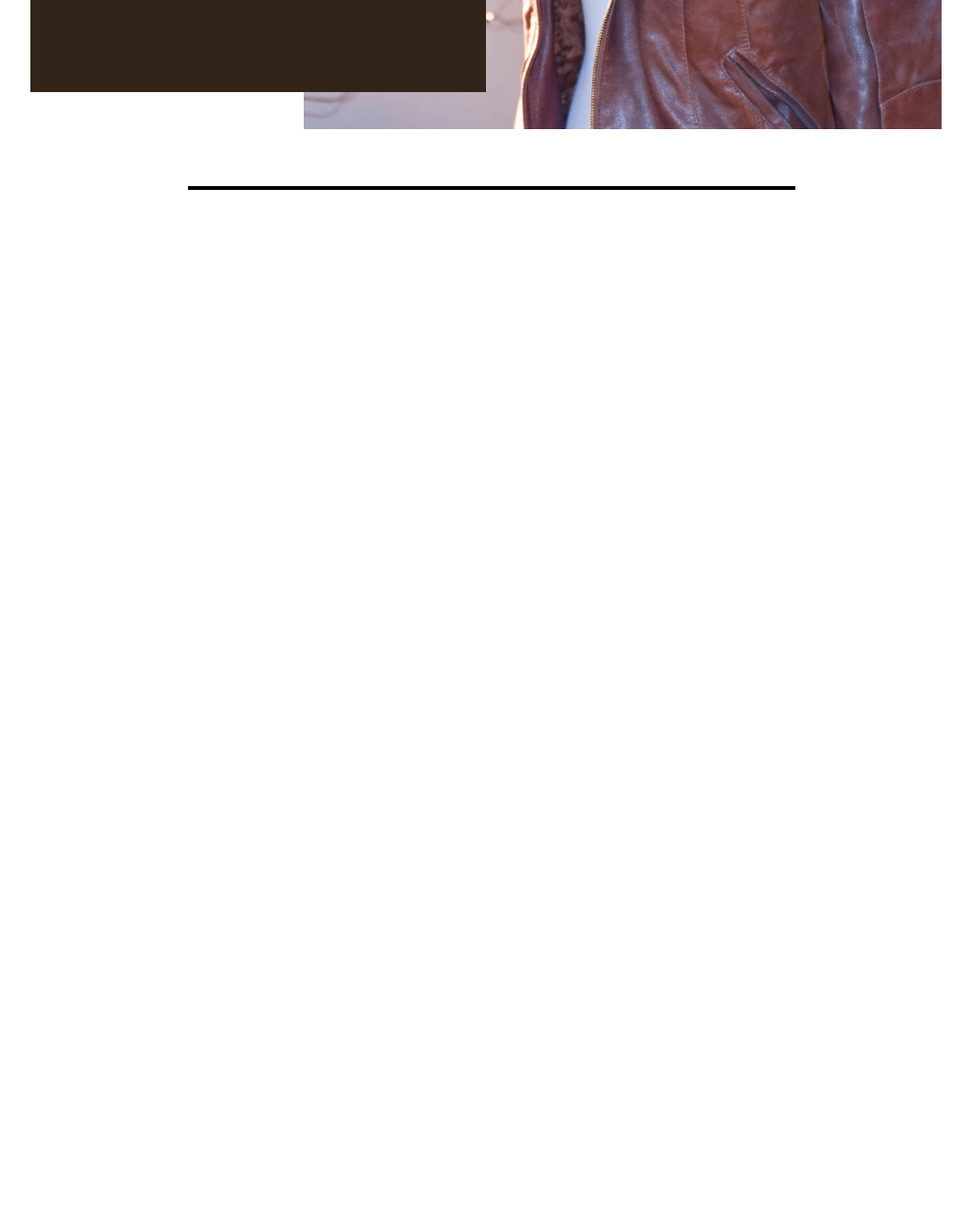
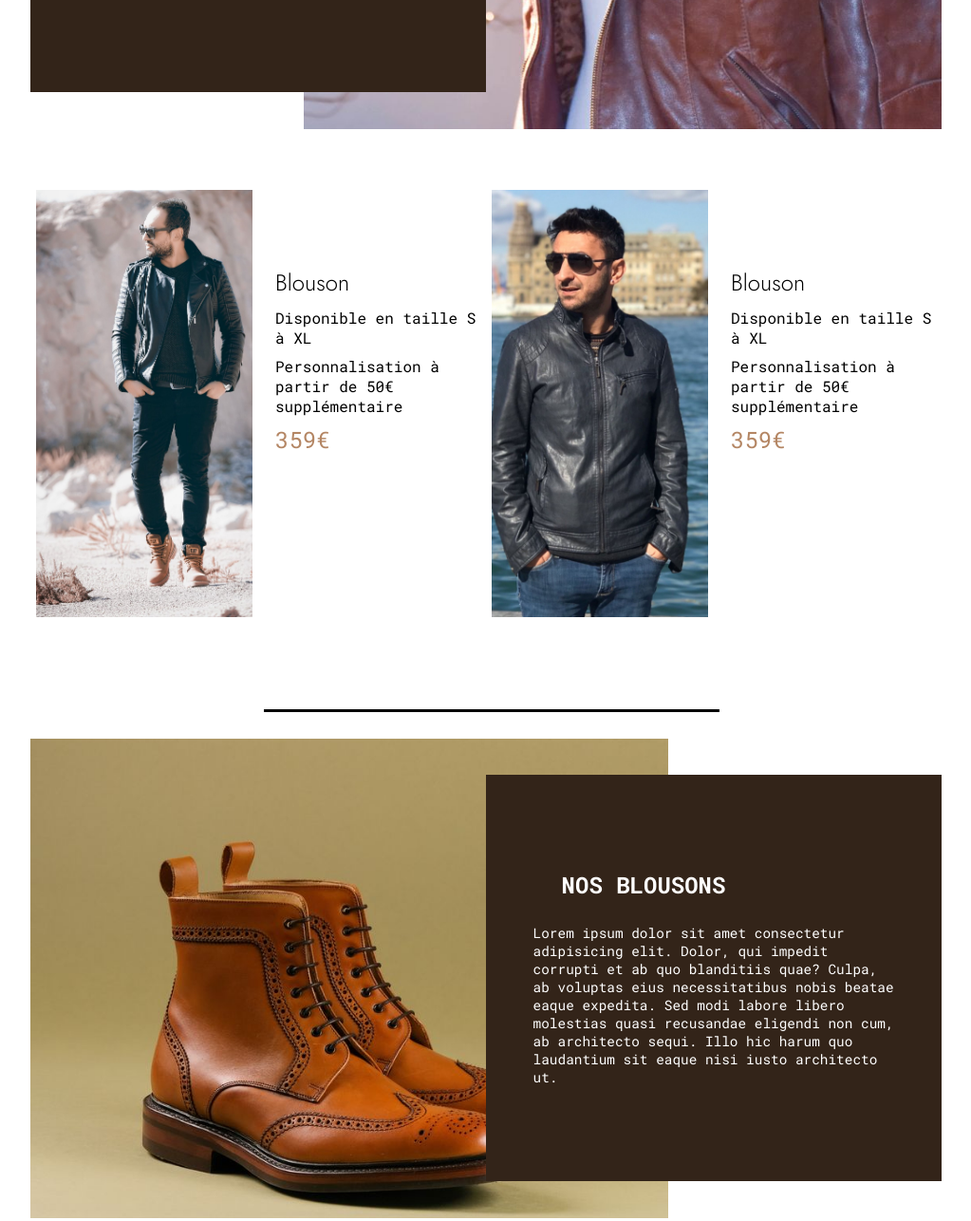
Before and after one commit to ArnaudDefrancq/maroquinerie-project, a website: page html/produit.html in a window 1280 px wide. Shown: the part 966-2252 px from the top of the page at 95% size, without its empty margins (122-1145 px from the left). Before the commit the page ends 1230 px from the top, so only its background shows below. Drawn offline with Linux system fonts and the light colour scheme.

Commit message:
ajout des derniers produits sur la page

```diff
--- a/html/produit.html
+++ b/html/produit.html
@@ -48,9 +48,60 @@
                     quo laudantium sit eaque nisi iusto architecto ut.</p>
             </div>
         </section>
-        <section-2 class="section-2">
+        <section class="section-2 section position">
+            <div class="section-2_container">
+                <div class="section-2_container_img-i1"></div>
+                <div class="section-2_container_produit">
+                    <h2 class="section-2_container_produit_title">Blouson</h2>
+                    <p class="section-2_container_produit_about">Disponible en taille S à XL</p>
+                    <p class="section-2_container_produit_about">Personnalisation à partir de 50€ supplémentaire</p>
+                    <p class="section-2_container_produit_price">359€</p>
+                </div>
+            </div>
+            <div class="section-2_container">
+                <div class="section-2_container_img-i2"></div>
+                <div class="section-2_container_produit">
+                    <h2 class="section-2_container_produit_title">Blouson</h2>
+                    <p class="section-2_container_produit_about">Disponible en taille S à XL</p>
+                    <p class="section-2_container_produit_about">Personnalisation à partir de 50€ supplémentaire</p>
+                    <p class="section-2_container_produit_price">359€</p>
+                </div>
+            </div>
+        </section>
+        <section class="section-3 section">
+            <div class="section-3_container">
 
-        </section-2>
+                <h2 class="section-3_container_title">nos blousons</h2>
+                <p class="section-3_container_text">Lorem ipsum dolor sit amet consectetur adipisicing elit. Dolor, qui
+                    impedit
+                    corrupti et ab quo blanditiis quae? Culpa, ab voluptas eius necessitatibus nobis beatae eaque
+                    expedita.
+                    Sed modi labore libero molestias quasi recusandae eligendi non cum, ab architecto sequi. Illo hic
+                    harum
+                    quo laudantium sit eaque nisi iusto architecto ut.</p>
+            </div>
+        </section>
+        <section class="section-2 section">
+            <div class="section-2_container">
+
+                <div class="section-2_container_img-b1"></div>
+                <div class="section-2_container_produit">
+                    <h2 class="section-2_container_produit_title">Bottes femmes</h2>
+                    <p class="section-2_container_produit_about">Disponible en taille 36 à 42</p>
+                    <p class="section-2_container_produit_about">Personnalisation à partir de 30€ supplémentaire</p>
+                    <p class="section-2_container_produit_price">199€</p>
+                </div>
+            </div>
+            <div class="section-2_container space">
+                <div class="section-2_container_img-b2"></div>
+                <div class="section-2_container_produit">
+                    <h2 class="section-2_container_produit_title">Bottes hommes</h2>
+                    <p class="section-2_container_produit_about">Disponible en taille 39 à 45</p>
+                    <p class="section-2_container_produit_about">Personnalisation à partir de 30€ supplémentaire</p>
+                    <p class="section-2_container_produit_price">159€</p>
+                </div>
+            </div>
+        </section>
     </main>
 
 </body>
--- a/style/scss/layout/produit/_section-2.scss
+++ b/style/scss/layout/produit/_section-2.scss
@@ -1,25 +1,36 @@
 .section-2 {
     display: flex;
-    margin: 5% auto;
-    position: relative;
-        &::after {
-            content: "";
-            position: absolute;
-            height: 4px;
-            width: 50%;
-            background: black;
-            bottom: 0;
-            left: 25%;
-        }
+    justify-content: space-between;
+    margin: 5% auto 10%;
         &_container {
             display: flex;
-                &_img {
-                    width: 40%;
-                    height: 80%;
+            height: 450px;
+            width: 650px;
+
+                &_img-i1 {
+                    background: url(../../../../images/produit/produit-1.jpg) center/cover;
+                    height: 100%;
+                    width: 100%;
+                }
+                &_img-i2 {
+                    background: url(../../../../images/produit/produit-2.jpg) center/cover;
+                    height: 100%;
+                    width: 100%;
+                }
+                &_img-b1 {
+                    background: url(../../../../images/produit/boots-1.jpg) center/cover;
+                    height: 100%;
+                    width: 100%;
+                }
+                &_img-b2 {
+                    background: url(../../../../images/produit/boots-2.jpg) center/cover;
+                    height: 100%;
+                    width: 100%;
                 }
                 &_produit {
                     height: 80%;
-                    margin-left: 2%;
+                    width: 100%;
+                    margin-left: 5%;
                     display: flex;
                     flex-direction: column;
                     justify-content: center;
@@ -38,3 +49,16 @@
                 }
         }
 }
+
+.position {
+    position: relative;
+    &::after {
+        content: "";
+        position: absolute;
+        height: 3px;
+        width: 50%;
+        background: black;
+        bottom: -100px;
+        left: 25%;
+    }
+}
--- /dev/null
+++ b/style/scss/layout/produit/_section-3.scss
@@ -0,0 +1,20 @@
+.section-3 {
+    color: white;
+    margin-left: 12%;
+    position: relative;
+    display: flex;
+    justify-content: flex-end;
+    margin-top: 3%;
+    &::after {
+        @include items;
+        background: url(../../../../images/accueil/item-2.jpg) center/cover;
+        height: 100%;
+        width: 70%;
+        top: 0;
+        left: 0;
+    }
+        &_container {
+            @include boxItems;
+            margin:4% 0;
+            }
+}
--- a/style/scss/produit.scss
+++ b/style/scss/produit.scss
@@ -5,3 +5,4 @@
 @import "./layout/commun/navbar";
 @import "./layout/produit/section-1";
 @import "./layout/produit/section-2";
+@import "./layout/produit/section-3";
```
Also changed, not shown: style/css/produit.css, 1 other file.
